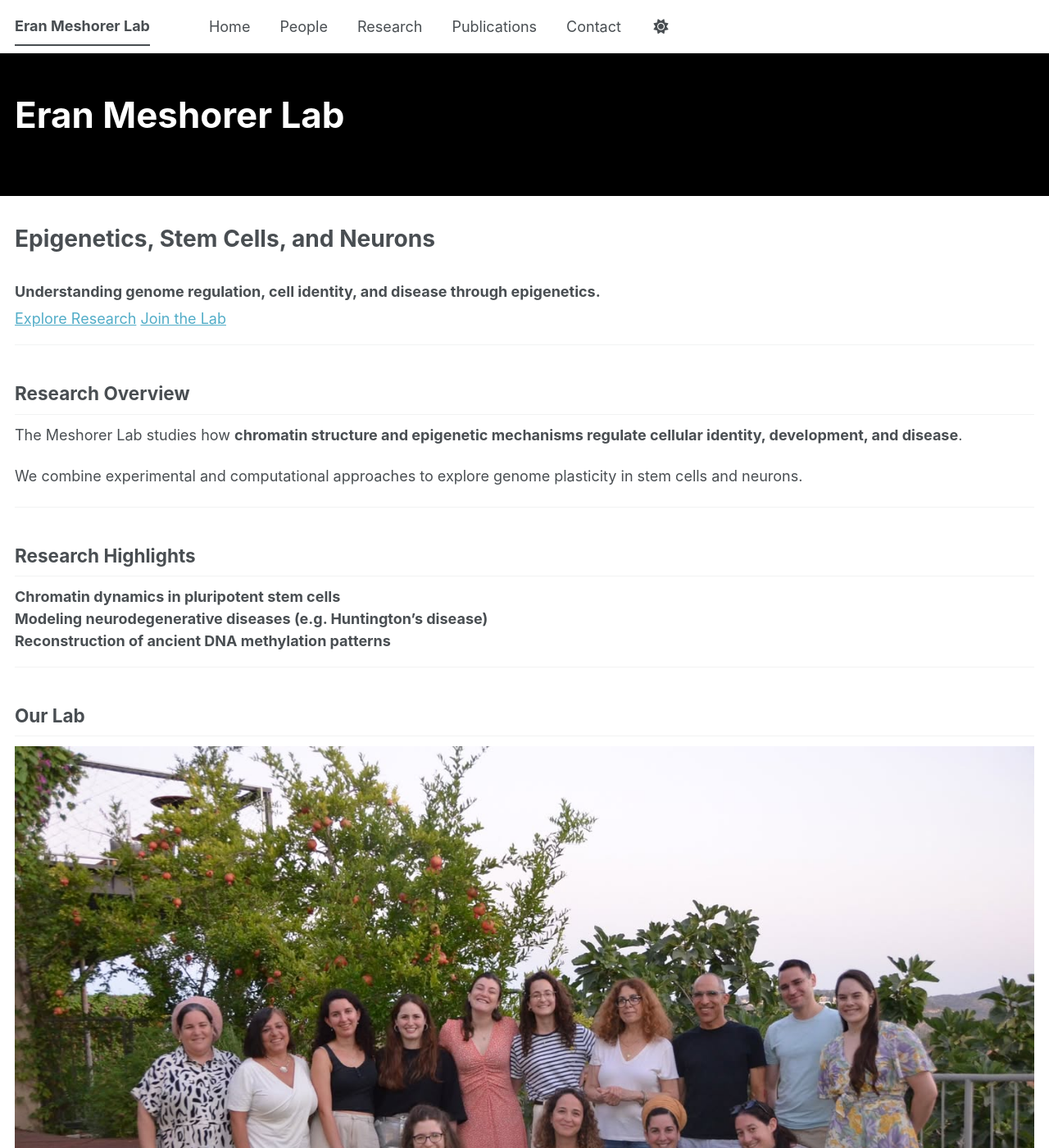
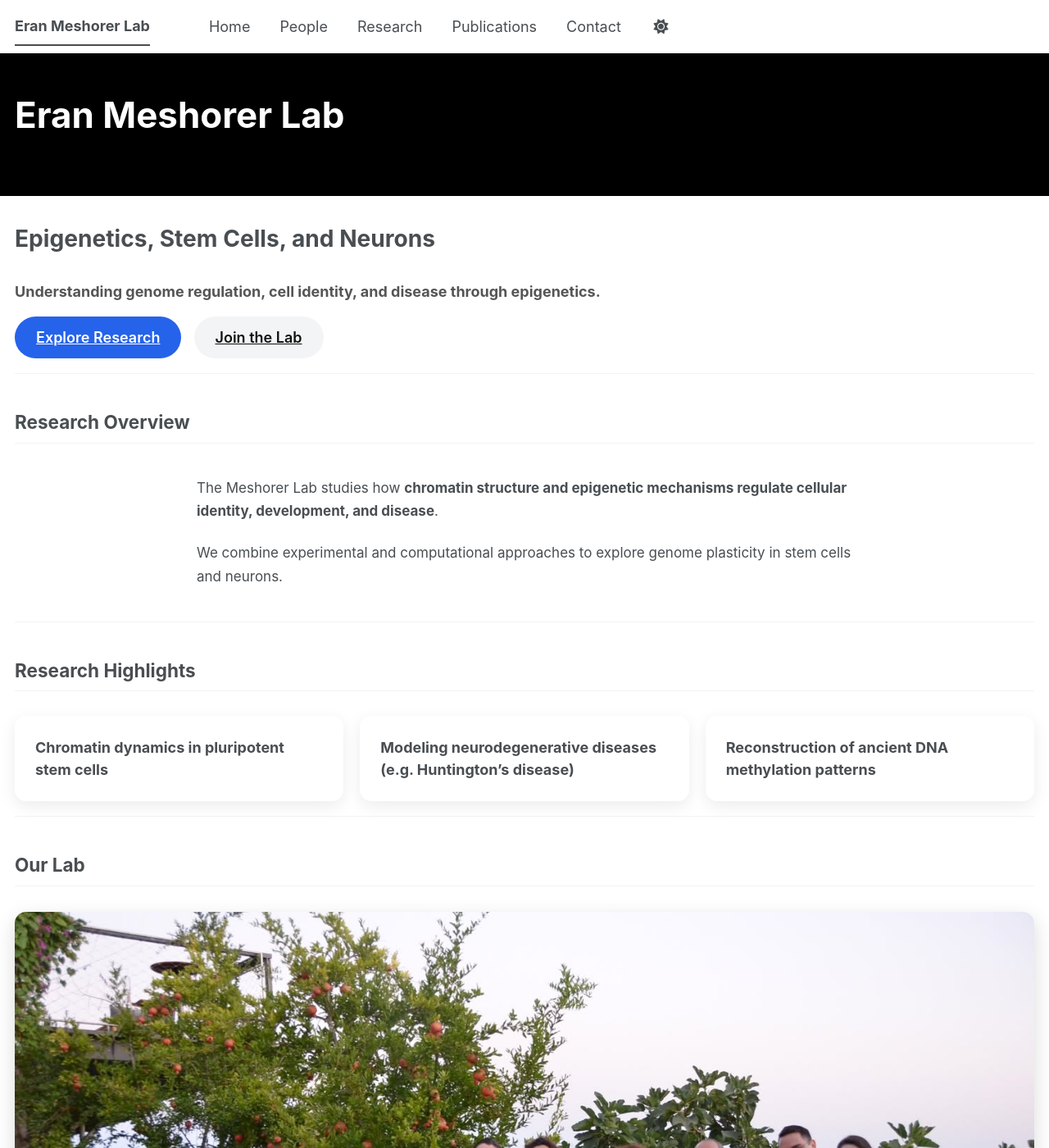
Before and after one commit to Liora347/labwebsite, a Jekyll site: the page built from index.md, in a window 1280 px wide and 1400 px high. Shown: the whole window at 82% size. Built offline with Jekyll 4.4.1, drawn with Linux system fonts in a browser that asks for light colours; a script bundle is joined from its source files by our own code; library files that are not in the unit come from our copies.

Commit message:
Update _themes.scss

```diff
--- a/_sass/_themes.scss
+++ b/_sass/_themes.scss
@@ -101,3 +101,98 @@ $vimeo-color                : #1ab7ea;
 $vine-color                 : #00bf8f;
 $youtube-color              : #bb0000;
 $xing-color                 : #006567;
+
+/* ==========================================================================
+   CUSTOM STYLES FOR HERO, BUTTONS, CARDS
+   ========================================================================== */
+/* ==========================================================================
+   CUSTOM STYLES FOR HERO, BUTTONS, CARDS
+   ========================================================================== */
+
+/* === HERO BUTTONS === */
+.hero-buttons {
+  margin-top: 20px;
+}
+
+.btn-primary, .btn-secondary {
+  display: inline-block;
+  padding: 12px 26px;
+  margin-right: 10px;
+  border-radius: 999px;
+  text-decoration: none;
+  font-weight: 600;
+  transition: all 0.2s ease;
+}
+
+.btn-primary {
+  background: #2563eb;
+  color: white;
+}
+
+.btn-primary:hover {
+  background: #1e4ed8;
+  transform: translateY(-2px);
+}
+
+.btn-secondary {
+  background: #f3f4f6;
+  color: #111;
+}
+
+.btn-secondary:hover {
+  background: #e5e7eb;
+  transform: translateY(-2px);
+}
+
+/* === SECTION SPACING === */
+.section {
+  max-width: 800px;
+  margin: 40px auto;
+  line-height: 1.7;
+  font-size: 17px;
+}
+
+/* === CARDS (RESEARCH) === */
+.cards {
+  display: grid;
+  grid-template-columns: repeat(auto-fit, minmax(250px, 1fr));
+  gap: 20px;
+  margin-top: 30px;
+}
+
+.card {
+  background: white;
+  padding: 25px;
+  border-radius: 14px;
+  box-shadow: 0 6px 20px rgba(0,0,0,0.08);
+  transition: all 0.2s ease;
+}
+
+.card:hover {
+  transform: translateY(-6px);
+  box-shadow: 0 10px 30px rgba(0,0,0,0.12);
+}
+
+/* === IMAGE STYLING === */
+.lab-img {
+  width: 100%;
+  border-radius: 14px;
+  margin-top: 20px;
+  box-shadow: 0 8px 25px rgba(0,0,0,0.15);
+}
+
+/* === TYPOGRAPHY IMPROVEMENTS === */
+h1 {
+  font-size: 42px;
+  font-weight: 700;
+}
+
+h2 {
+  margin-top: 60px;
+  font-size: 28px;
+}
+
+h3 {
+  color: #555;
+  font-weight: 400;
+}
```
